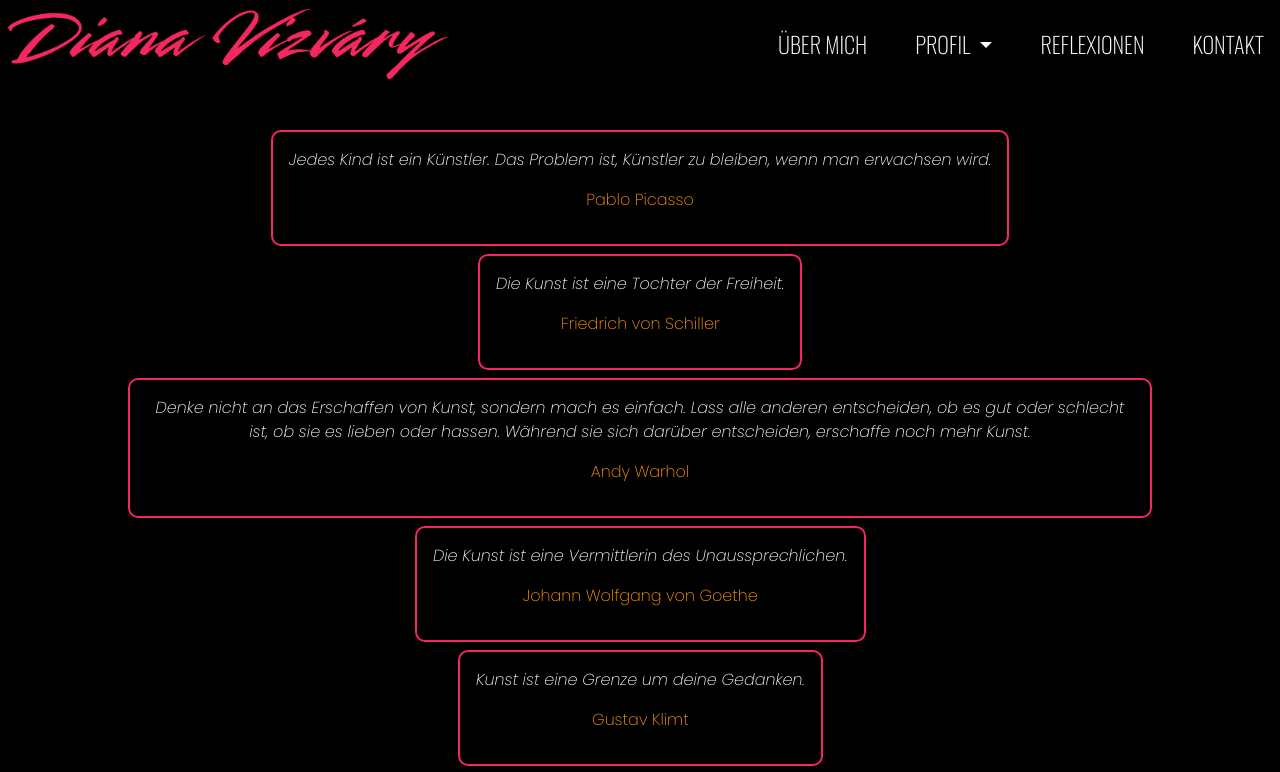
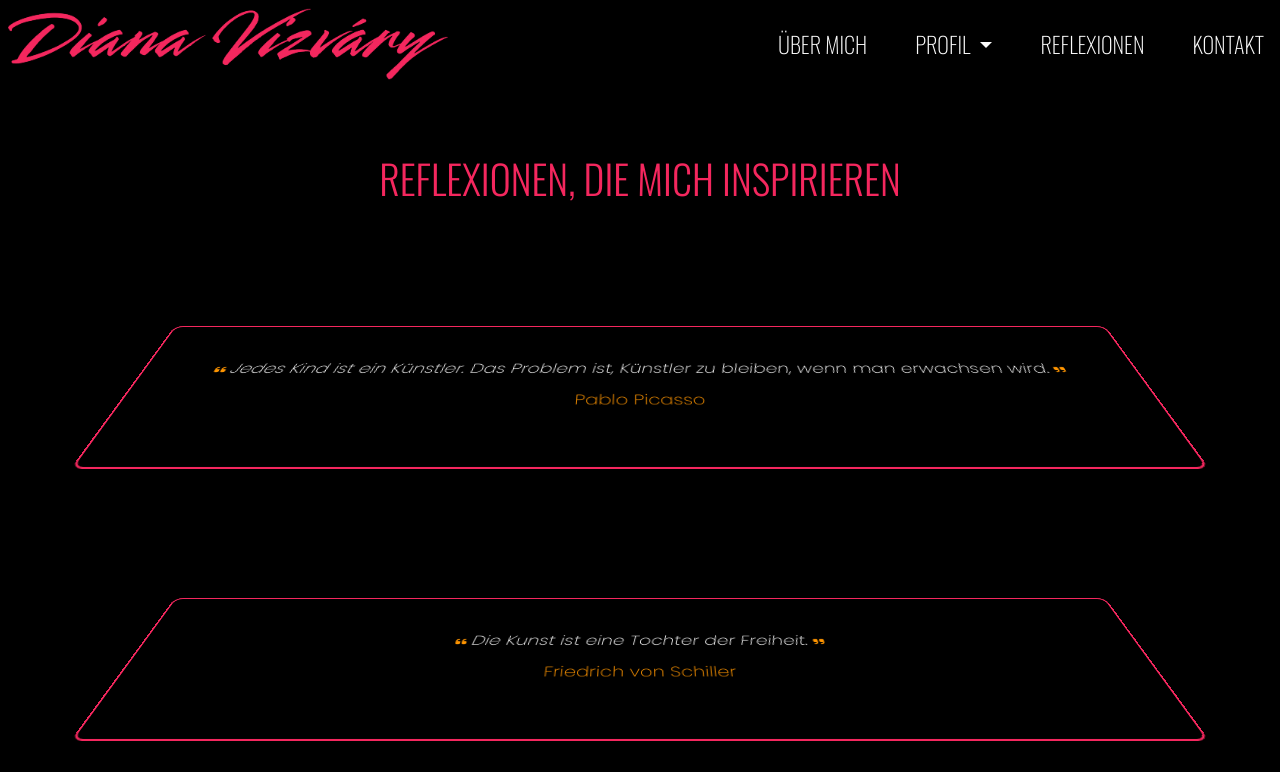
Before and after one commit to iliana-marquez/diana-angular-app, an Angular app: page /reflections in a window 1280 px wide. Shown: the top 772 px of the page. Built offline with nearby package versions, Linux system fonts and the light colour scheme; no server answers.

Commit message:
Style the quote cards with viewport animation

```diff
--- a/src/app/reflections/reflections.component.css
+++ b/src/app/reflections/reflections.component.css
@@ -1,25 +1,76 @@
 .my-card {
     border: solid 2px var(--highlight-secondary-color);
     padding: 1rem;
+    min-height: 360px;
+    min-width: 80vw;
     max-width: 80vw;
     border-radius: 10px;
     transition: transform 0.5s ease-in-out;
+    z-index: 0;
+    position: relative;
+    margin-top: 4rem;
+  }
+
+  .fa-solid {
+    color: var(--highlight-primary-color);
+    font-size: 0.8rem;
   }
 
   .phrase {
     color: var(--secondary-color);
+    font-size: 1rem;
   }
 
   .author {
     color: var(--highlight-primary-color);
+    font-size: 1.2rem;
   }
 
-  /* Default state (no rotation) */
-  .my-card {
+
+  /* Rotation effect by default */
+  .x-rotate {
+    transform: perspective(700px) rotateX(45deg);
+    /* box-shadow: rgba(244, 3, 91, 0.305) 0px 8px 16px; */
+  }
+
+  /* Straight state when in active viewpoint */
+  .straight {
     transform: perspective(500px) rotateX(0deg);
   }
 
-  /* Rotation effect when class is added */
-  .my-card.rotate-x {
-    transform: perspective(500px) rotateX(45deg);
+  @media screen and (min-width: 578px) {
+    .my-card {
+      min-height: 290px;
+    }
   }
+
+  @media screen and (min-width: 768px) {
+    .my-card {
+      min-height: 250px;
+    }
+    .phrase {
+      color: var(--secondary-color);
+      font-size: 1.2rem;
+    }
+  }
+
+  /* Large devices (small laptops, 992px and up*/
+  @media screen and (min-width: 992px) {
+    .my-card {
+      min-height: 200px;
+    }
+
+  }
+
+  /* Extra large devices (laptops, 1400px and up*/
+  @media screen and (min-width: 1200px) {
+
+
+
+  }
+
+  /* Extra large devices (laptops, 1400px and up*/
+  @media screen and (min-width: 1400px) {
+
+
+  }
--- a/src/app/reflections/reflections.component.html
+++ b/src/app/reflections/reflections.component.html
@@ -1,10 +1,16 @@
-<main>
+<main class="m-0">
 
-    <div class="row g-2">
-        <div *ngFor="let quote of quotes" class="col-12 d-flex justify-content-center text-center">
-          <div class="my-card">
+    <div class="row g-2 py-4">
+        <div class="col-12 text-center">
+          <h1 class="block-title hl-secondary-color-title pb-2">Reflexionen, die mich inspirieren</h1>
+        </div>
+        <div *ngFor="let quote of quotes; let i = index" class="col-12 d-flex justify-content-center text-center">
+          <div #cardElem class="my-card x-rotate d-flex flex-column justify-content-center" [ngClass]="{
+            'straight': visibleStates[i],
+            'x-rotate': !visibleStates[i]
+          }">
             <p class="phrase">
-              <i>{{ quote.phrase }}</i>
+              <i><i class="fa-solid fa-quote-left"></i> {{ quote.phrase }} <i class="fa-solid fa-quote-right"></i></i>
             </p>
             <p class="author">{{ quote.author }}</p>
           </div>
--- a/src/app/reflections/reflections.component.ts
+++ b/src/app/reflections/reflections.component.ts
@@ -1,4 +1,4 @@
-import { Component, OnInit} from '@angular/core';
+import { AfterViewInit, Component, ElementRef, HostListener, OnInit, QueryList, ViewChildren} from '@angular/core';
 import { quotes } from '../quotes';
 import { IQuotes } from '../iquotes';
 
@@ -8,13 +8,42 @@ import { IQuotes } from '../iquotes';
   templateUrl: './reflections.component.html',
   styleUrl: './reflections.component.css'
 })
-export class ReflectionsComponent implements OnInit {
+export class ReflectionsComponent implements OnInit, AfterViewInit {
   quotes:IQuotes[] = quotes;
+  visibleStates: boolean[] = [];
 
+  @ViewChildren('cardElem') cardElems!: QueryList<ElementRef>;
 
- constructor() { }
+  constructor() {}
 
- ngOnInit(): void {
- }
+  ngOnInit(): void {}
 
+  ngAfterViewInit(): void {
+    this.updateCardRotation();
+  }
+
+  @HostListener('window:scroll')
+  onScroll() {
+    this.updateCardRotation();
+    window.addEventListener('scroll', this.updateCardRotation.bind(this));
+  }
+
+  private updateCardRotation(): void {
+    this.cardElems.forEach((cardRef: ElementRef) => {
+      const card = cardRef.nativeElement as HTMLElement;
+      const rect = card.getBoundingClientRect();
+      const topPercent = (rect.top / window.innerHeight) * 100;
+      const bottomPercent = (rect.bottom / window.innerHeight) * 100;
+
+      const isInMiddle = topPercent < 45 && bottomPercent > 40;
+
+      if (isInMiddle) {
+        card.classList.add('straight');
+        card.classList.remove('x-rotate');
+      } else {
+        card.classList.remove('straight');
+        card.classList.add('x-rotate');
+      }
+    });
+  }
 }
--- a/src/styles.css
+++ b/src/styles.css
@@ -178,6 +178,7 @@ button {
 header {
     position: fixed;
     width: 100%;
+    z-index: 1;
 }
 
 .nav-container {
```
